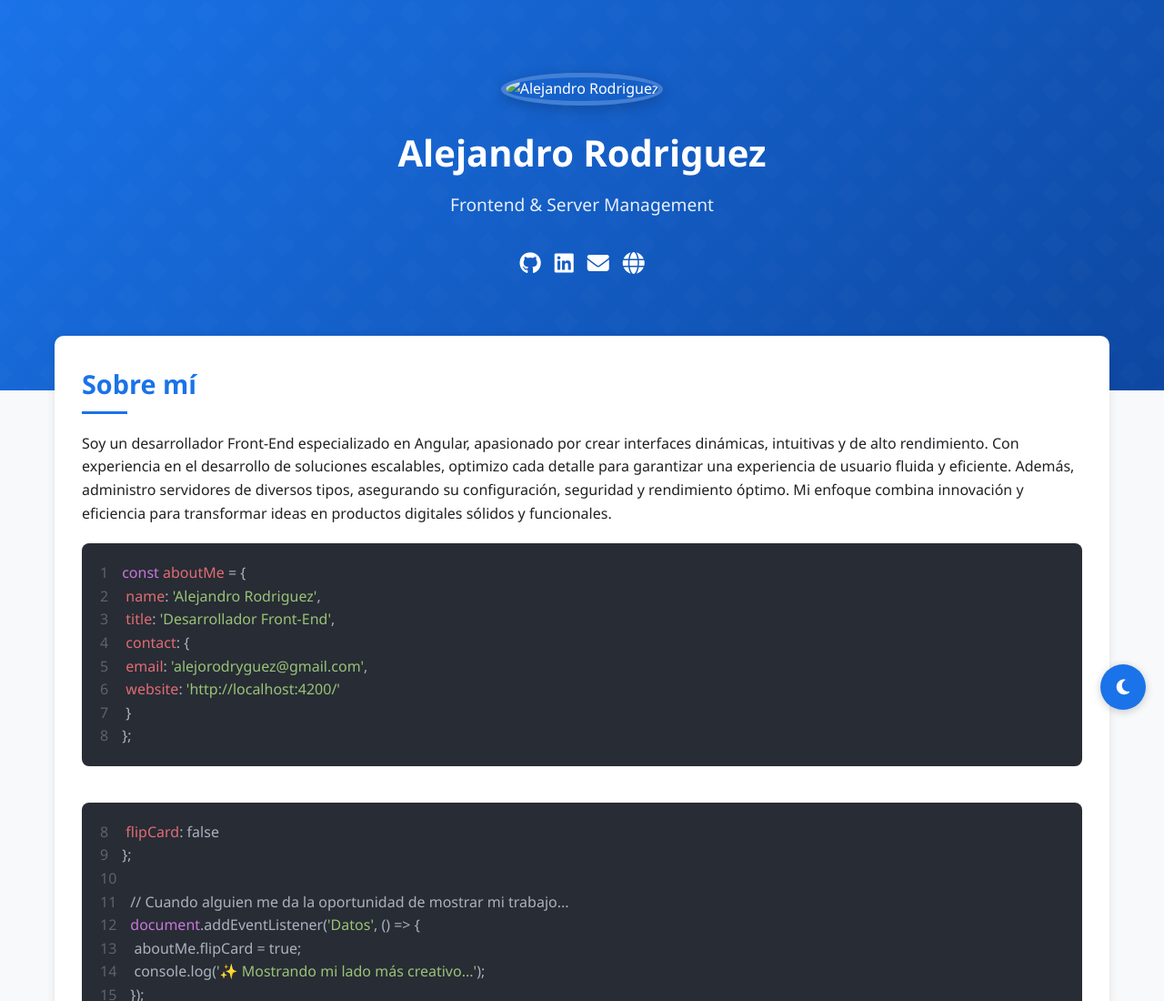
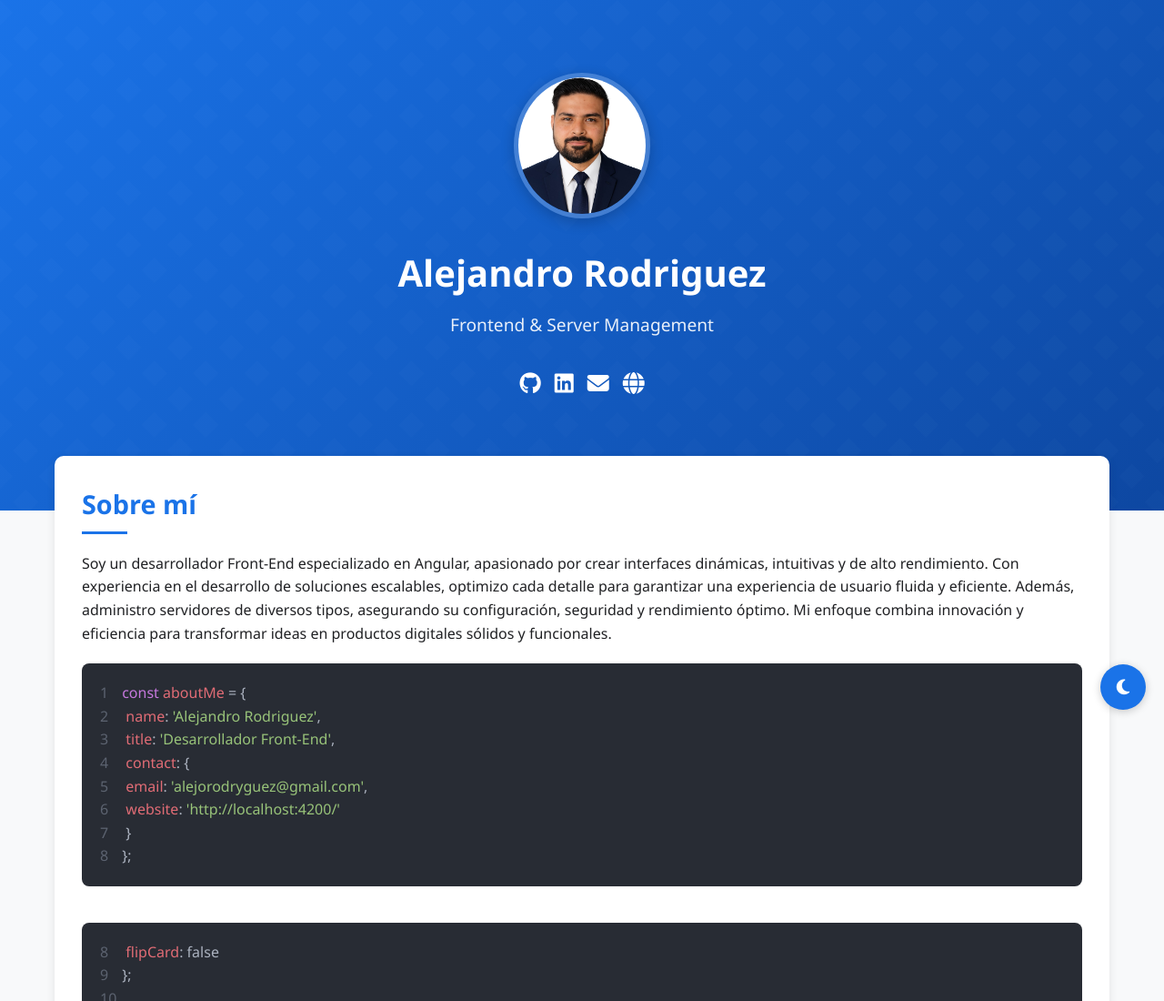
Before and after one commit to x12551839/Portafolio, a plain HTML site: page index.html in a window 1280 px wide. Shown: the top 1100 px of the page at 91% size. Drawn offline with Linux system fonts and the light colour scheme.

Commit message:
Update index.html

```diff
--- a/index.html
+++ b/index.html
@@ -12,7 +12,7 @@
 <body>
     <header>
         <div class="header-content container">
-            <img src="/assets/Imagen de WhatsApp 2025-07-11 a las 10.16.33_351cfd71.jpg" alt="Alejandro Rodriguez"
+            <img src="assets/FOTO.jpg" alt="Alejandro Rodriguez"
                 class="profile-img">
             <h1>Alejandro Rodriguez</h1>
             <p class="title">Frontend & Server Management</p>
```
